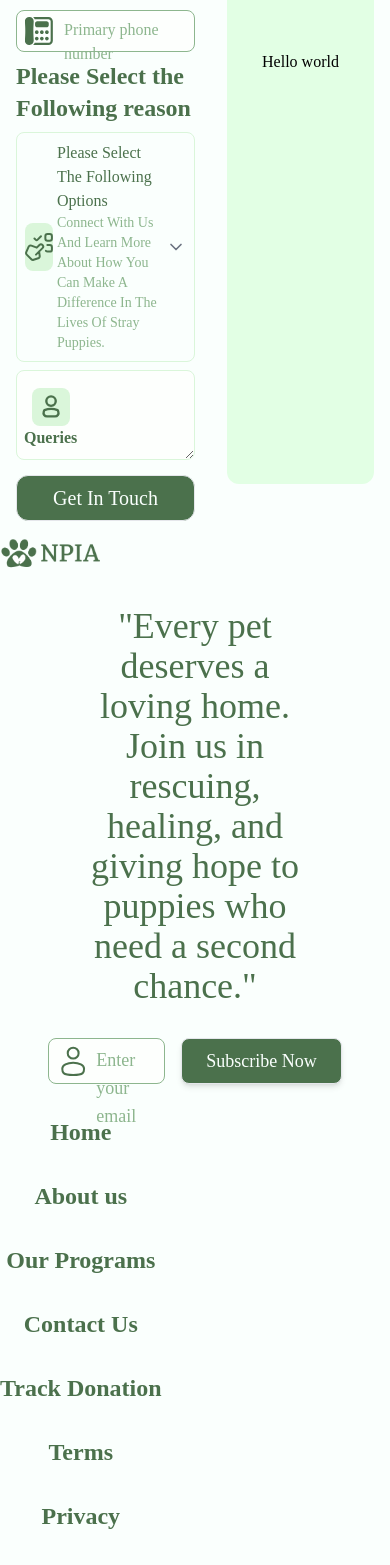
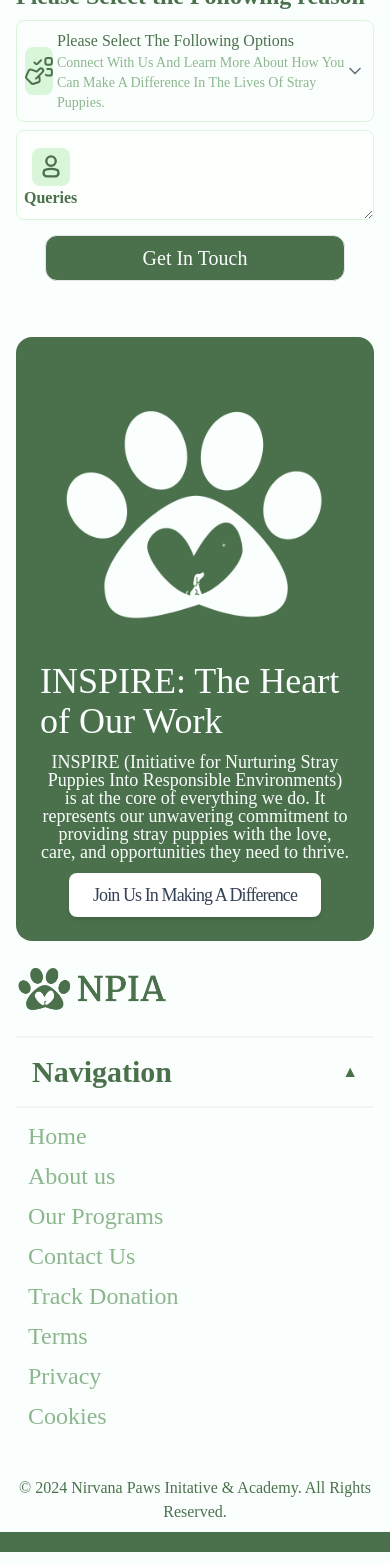
Before and after one commit to Nirvana-Paws-Initiative-Academy/NPIA, a Next.js app: page /contact-us in a window 390 px wide. Shown: the part 432-1997 px from the top of the page. Built offline with nearby package versions, Linux system fonts and the light colour scheme; a web font is replaced by a local one.

Commit message:
Responsiveness

```diff
--- a/app/about/_components/MeetTheTeam.tsx
+++ b/app/about/_components/MeetTheTeam.tsx
@@ -29,7 +29,7 @@ const TEAM = [
   },
   {
     id: 6,
-    name: "Name To Be Decided",
+    name: "Mohit Kuril",
     role: "Board Members",
   },
   {
@@ -58,7 +58,7 @@ export const MeetTheTeam = () => {
         {TEAM.map((member) => (
           <div
             key={member.id}
-            className="bg-[#E2FFE4] h-[35vh] sm:h-[50vh] w-[210px] sm:w-[250px] flex items-center justify-center relative rounded-lg"
+            className="bg-[#E2FFE4] h-[35vh] w-[210px] sm:w-[250px] sm:h-[35vh] flex items-center justify-center relative rounded-lg"
           >
             <div className="bg-white absolute bottom-0 p-2 w-4/5 ml-2 mr-2 mb-2 flex items-center flex-col rounded-lg">
               <h3 className="text-[#4B714C] font-bold text-xl tracking-tight">
--- a/app/contact-us/page.tsx
+++ b/app/contact-us/page.tsx
@@ -91,8 +91,8 @@ const ContactUs = () => {
   };
 
   return (
-    <section className="flex h-[100vh] gap-8 relative w-full mt-16">
-      <div className="w-[50%] h-full flex flex-col gap-4">
+    <section className="flex flex-col sm:flex-row h-auto sm:h-[100vh] relative w-full mt-16">
+      <div className="w-full sm:w-[50%] h-auto sm:h-full items-center justify-center sm:items-start sm:justify-start flex flex-col gap-4">
         <div>
           <h2 className="text-[#4B714C] font-bold text-4xl capitalize">
             Chat to our team
@@ -210,7 +210,7 @@ const ContactUs = () => {
           </form>
         </div>
       </div>
-      <div className="bg-[#E2FFE4] w-[50%] flex items-center justify-center rounded-xl">
+      <div className="hidden  bg-[#E2FFE4] w-[50%] sm:flex items-center justify-center rounded-xl">
         Hello world
       </div>
     </section>
--- a/app/layout.tsx
+++ b/app/layout.tsx
@@ -4,9 +4,10 @@ import "./globals.css";
 import { Navbar } from "@/components/Layout/Navbar/Navbar";
 import footerImg from "@/public/NPIA_name.png";
 import Image from "next/image";
-import { Icon } from "@/components/UI/Icons";
 import Button from "@/components/UI/Button";
 import Link from "next/link";
+import footer from "@/public/footer.png"
+import { Accordion } from "@/components/UI/Accordion";
 const geistSans = localFont({
   src: "./fonts/GeistVF.woff",
   variable: "--font-geist-sans",
@@ -72,6 +73,7 @@ export default function RootLayout({
 }: Readonly<{
   children: React.ReactNode;
 }>) {
+
   return (
     <html lang="en">
       <head>
@@ -80,57 +82,51 @@ export default function RootLayout({
       <body
         className={`${geistSans.variable} ${geistMono.variable} antialiased`}
       >
-        <header className=" px-4  fixed top-0 z-50 left-0  w-screen h-16">
+        <header className=" px-4 fixed top-0 z-50 left-0  w-screen h-16">
           <Navbar />
         </header>
 
         <main aria-label="Page Content" className="px-4 py-2 m-auto">
           {children}
         </main>
-        <footer className="flex items-start sm:items-center flex-col border-b-[20px] border-[#4B714C] gap-8 mt-10">
-          <div className="logo_img">
+        <footer className="flex sm:items-center flex-col border-b-[20px] border-[#4B714C] gap-4 mt-10 px-4 py-2
+        ">
+
+          <div className="bg-[#4B714C] w-full sm:w-8/12 p-6 rounded-2xl flex items-center flex-col-reverse sm:flex-row">
+            <div className="text-[#FAFFFD] flex flex-col gap-3 items-center sm:items-start ">
+              <h2 className="text-4xl ">INSPIRE: The Heart of Our Work</h2>
+              <p className="w-full sm:w-9/12 text-center sm:text-left text-lg leading-none">
+                INSPIRE (Initiative for Nurturing Stray Puppies Into Responsible Environments) is at the core of everything we do. It represents our unwavering commitment to providing stray puppies with the love, care, and opportunities they need to thrive.
+              </p>
+              <Button size="medium" variant="secondary" className="2xl:text-3xl">
+                Join Us In Making A Difference
+              </Button>
+            </div>
+
+            <div>
+              <Image src={footer} alt="" className="w-[300px] sm:w-[400px]" />
+            </div>
+          </div>
+
+          <div className="logo_img ">
             <Image
               src={footerImg}
               alt="Footer logo for NPIA"
-              className="w-[100px] h-auto object-contain"
+              className="w-[150px] sm:w-[100px] h-auto object-contain"
             />
           </div>
-          <div className="footer_content flex items-center justify-center">
-            <p className="text-[#4B714C] text-4xl text-center w-3/5 ">
-              "Every pet deserves a loving home. Join us in rescuing, healing,
-              and giving hope to puppies who need a second chance."
+          <div className="hidden lg:flex footer_content items-center justify-center">
+            <p className="text-[#4B714C] text-xl sm:text-2xl text-center w-full sm:w-3/5 ">
+              Whether you donate, volunteer, or simply spread the word, your support is invaluable in our mission to create a brighter future for animals. Together, we can build a community where every animal is valued and protected.
             </p>
           </div>
-          <div className="footer_form m-auto">
-            <form className="flex items-center w-full">
-              <div className="flex items-center relative gap-4">
-                <div className="relative w-[30vw]">
-                  <input
-                    type="text"
-                    id="email"
-                    placeholder=" "
-                    className="peer w-full border border-[#8DB68E] py-2 px-10 pl-12 rounded-lg bg-[#fdfffd] focus:border-[#4B714C] focus:outline-none transition-colors duration-300 ease-in-out text-lg font-medium"
-                    required
-                  />
-                  <label
-                    htmlFor="email"
-                    className="absolute left-12  transition-all duration-300 transform text-lg font-medium text-[#8DB68E] peer-placeholder-shown:top-2 peer-placeholder-shown:text-lg peer-placeholder-shown:text-[#8DB68E] peer-focus:-top-0.5 peer-focus:text-sm peer-focus:text-[#4B714C]"
-                  >
-                    Enter your email
-                  </label>
-                  <p className="absolute left-2 top-1/2 transform -translate-y-1/2 z-10">
-                    <Icon name="footer-icon" />
-                  </p>
-                </div>
-
-                <Button size="medium" variant="primary">
-                  Subscribe Now
-                </Button>
-              </div>
-            </form>
+          <div className="hidden lg:block footer_form m-auto">
+            <Button size="large" variant="primary" className="2xl:text-3xl clickable">
+              Donate Now
+            </Button>
           </div>
 
-          <div className="footer_links">
+          <div className="hidden lg:block footer_links">
             <ul className="flex items-center justify-around gap-8 w-full flex-col sm:flex-row">
               {ROUTES.map((route) => (
                 <li key={route.id}>
@@ -144,9 +140,12 @@ export default function RootLayout({
               ))}
             </ul>
           </div>
+          <div className="block lg:hidden w-full m-auto">
+            <Accordion title="Navigation" data={ROUTES} />
+          </div>
 
-          <div className="footer-copyright mb-3">
-            <p className="text-[#4b714c]">
+          <div className="footer-copyright text-center">
+            <p className="text-[#4b714c] text-center">
               © 2024 Nirvana Paws Initative & Academy. All Rights Reserved.
             </p>
           </div>
--- a/app/our-programs/page.tsx
+++ b/app/our-programs/page.tsx
@@ -142,11 +142,11 @@ const OurPrograms = () => {
       <div className="flex flex-col items-center justify-center min-h-screen">
         <h2 className="text-4xl text-[#4B714C] mb-8">Our Programs</h2>
 
-        <div className="flex sm:flex-row flex-col justify-between gap-4 sm:gap-[5vw] border-b-2 border-[#4B714C]">
+        <div className="flex sm:flex-row flex-col justify-between gap-4 sm:gap-[5vw] sm:border-b-2 sm:border-[#4B714C]">
           {INSPIRE.map((s, index) => (
             <div key={s.id} className="relative">
               {/* The main INSPIRE letters - visible immediately */}
-              <p className="text-[#4B714C] uppercase font-extrabold text-9xl sm:text-[clamp(20rem,22vw,50rem)] relative tracking-tight leading-none">
+              <p className="text-[#4B714C] uppercase font-extrabold text-8xl sm:text-[clamp(20rem,22vw,50rem)] relative tracking-tight leading-none">
                 {s.str}
               </p>
 
--- a/components/Layout/Navbar/Navlinks.tsx
+++ b/components/Layout/Navbar/Navlinks.tsx
@@ -15,7 +15,7 @@ const Navlinks: React.FunctionComponent<NavlinksProps> = ({
       href={path}
       id={id}
       passHref
-      className="text-[#8DB68E] text-lg sm:text-xl font-[600] capitalize hover:text-[#4B714C] duration-200 transition clickable"
+      className="text-[#8DB68E] text-lg sm:text-xl 2xl:text-2xl font-[600] capitalize hover:text-[#4B714C] duration-200 transition clickable"
     >
       {children}
     </Link>
--- /dev/null
+++ b/components/UI/Accordion.tsx
@@ -0,0 +1,45 @@
+'use client'
+
+import { useState } from "react";
+
+interface AccordionProps {
+    title: string;
+    data: { id: string; name: string; path: string }[]; // Flexible for any kind of list
+}
+
+export const Accordion = ({ title, data }: AccordionProps) => {
+    const [isOpen, setIsOpen] = useState(true); // Initially open
+
+    const toggleAccordion = () => setIsOpen(!isOpen);
+
+    return (
+        <div className="w-full max-w-lg mx-auto-lg mb-4 m-auto">
+            {/* Accordion Header */}
+            <div
+                onClick={toggleAccordion}
+                className="flex justify-between items-center p-4 cursor-pointer text-[#4B714C] font-bold border-t-2 border-gray-100 border-b-2 w-full"
+            >
+                <span className="text-3xl">{title}</span>
+                <span>{isOpen ? "▲" : "▼"}</span>
+            </div>
+
+            {/* Accordion Content */}
+            {isOpen && (
+                <div className="p-3">
+                    <ul className="space-y-2">
+                        {data.map((item) => (
+                            <li key={item.id}>
+                                <a
+                                    href={item.path}
+                                    className="text-[#8DB68E] text-2xl font-medium hover:underline"
+                                >
+                                    {item.name}
+                                </a>
+                            </li>
+                        ))}
+                    </ul>
+                </div>
+            )}
+        </div>
+    );
+};
--- a/components/UI/Button.tsx
+++ b/components/UI/Button.tsx
@@ -10,6 +10,7 @@ interface ButtonProps extends React.ButtonHTMLAttributes<HTMLButtonElement> {
   key?: number | string;
   hover?: string;
   className?: string;
+  onClick?: () => void;
 }
 
 const Button: React.FunctionComponent<ButtonProps> = ({
@@ -22,6 +23,7 @@ const Button: React.FunctionComponent<ButtonProps> = ({
   key,
   hover,
   className,
+  onClick
 }) => {
   return (
     <button
@@ -38,7 +40,7 @@ const Button: React.FunctionComponent<ButtonProps> = ({
         variant === "primary" &&
           `bg-[#4B714C] ${hover} active:scale-90 text-[#FAFFFD] font-[400] transition duration-200 hover:bg-transparent border hover:border-green-950 hover:text-green-700 clickable`,
         variant === "secondary" &&
-          `bg-zinc-800 ${hover} active:scale-90 text-white tracking-tighter clickable`,
+          `bg-white text-slate-700 ${hover} active:scale-90  tracking-tighter clickable`,
 
         // style based on isStretched
         isStretched && "w-full"
@@ -46,6 +48,7 @@ const Button: React.FunctionComponent<ButtonProps> = ({
       aria-label={label}
       id={id}
       key={key}
+      onClick={onClick}
     >
       {children}
     </button>
--- a/components/UI/ImagesWithText.tsx
+++ b/components/UI/ImagesWithText.tsx
@@ -33,16 +33,14 @@ export const ImagesWithText: React.FC<ImagesWithTextProps> = ({
           // If it's an array, loop through and display each image
           image.map((jr, index) => (
             <React.Fragment key={index}>
-              <div className=" w-full sm:w-[200px] h-[300px] bg-[#E2FFE4] flex flex-col items-center justify-between">
+              <div className="w-[250px] sm:w-[200px] h-[300px] bg-[#E2FFE4] flex flex-col items-center justify-between">
                 <h2 className="text-[#4B714C] font-bold text-xl mt-10">
                   {jr.name}
                 </h2>
                 <Image
                   src={jr.src} // Valid for StaticImageData
                   alt={jr.id + jr.name}
-                  width={150} // Define width for the image
-                  height={300} // Define height for the image
-                  className="object-cover self-auto"
+                  className="w-[150px] h-auto object-cover self-auto"
                 />
               </div>
             </React.Fragment>
```
Also changed, not shown: app/page.tsx (+119 -11 lines), components/Layout/Navbar/Navbar.tsx (+6 -6 lines), public/footer.png (added).
